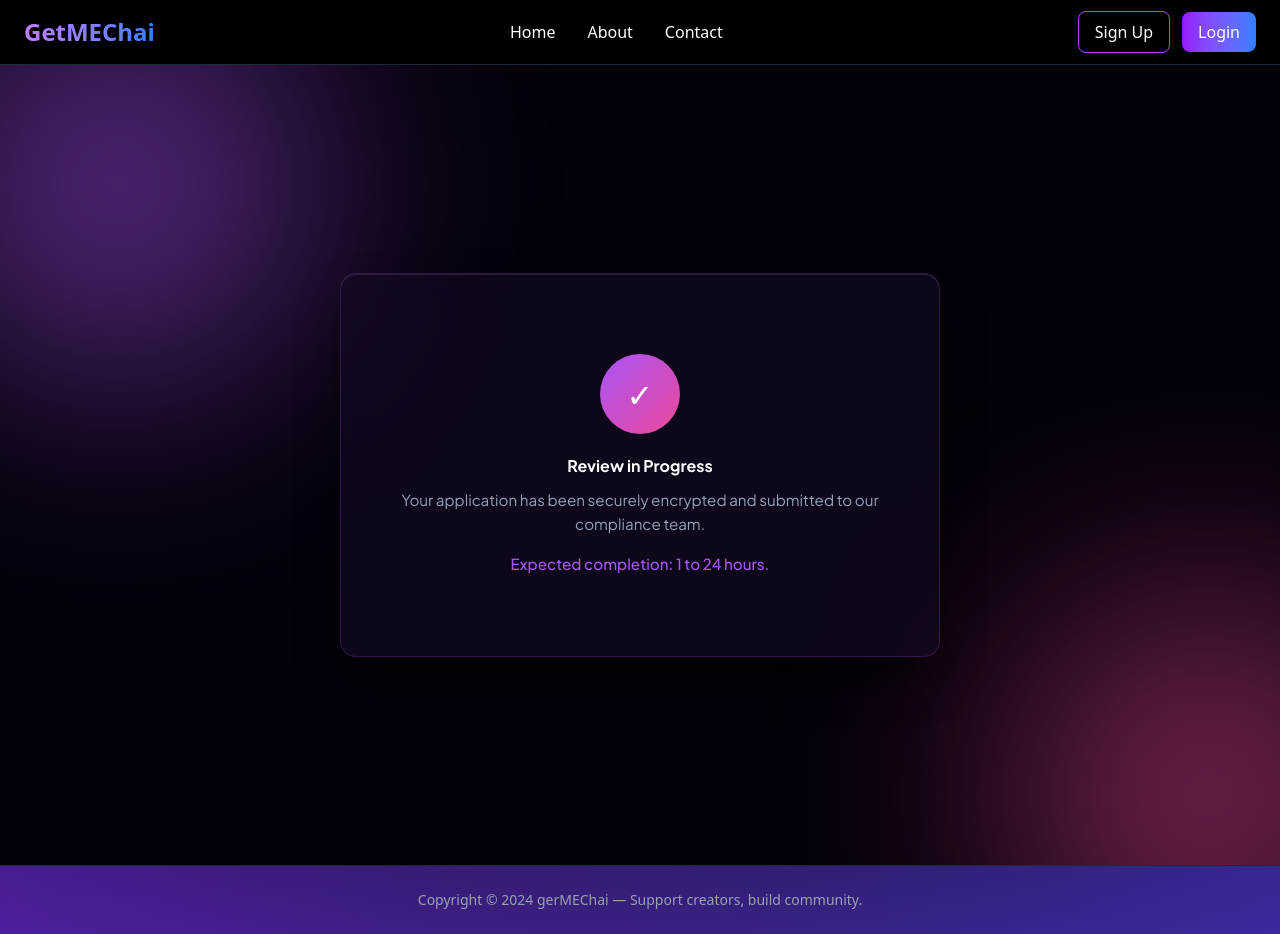
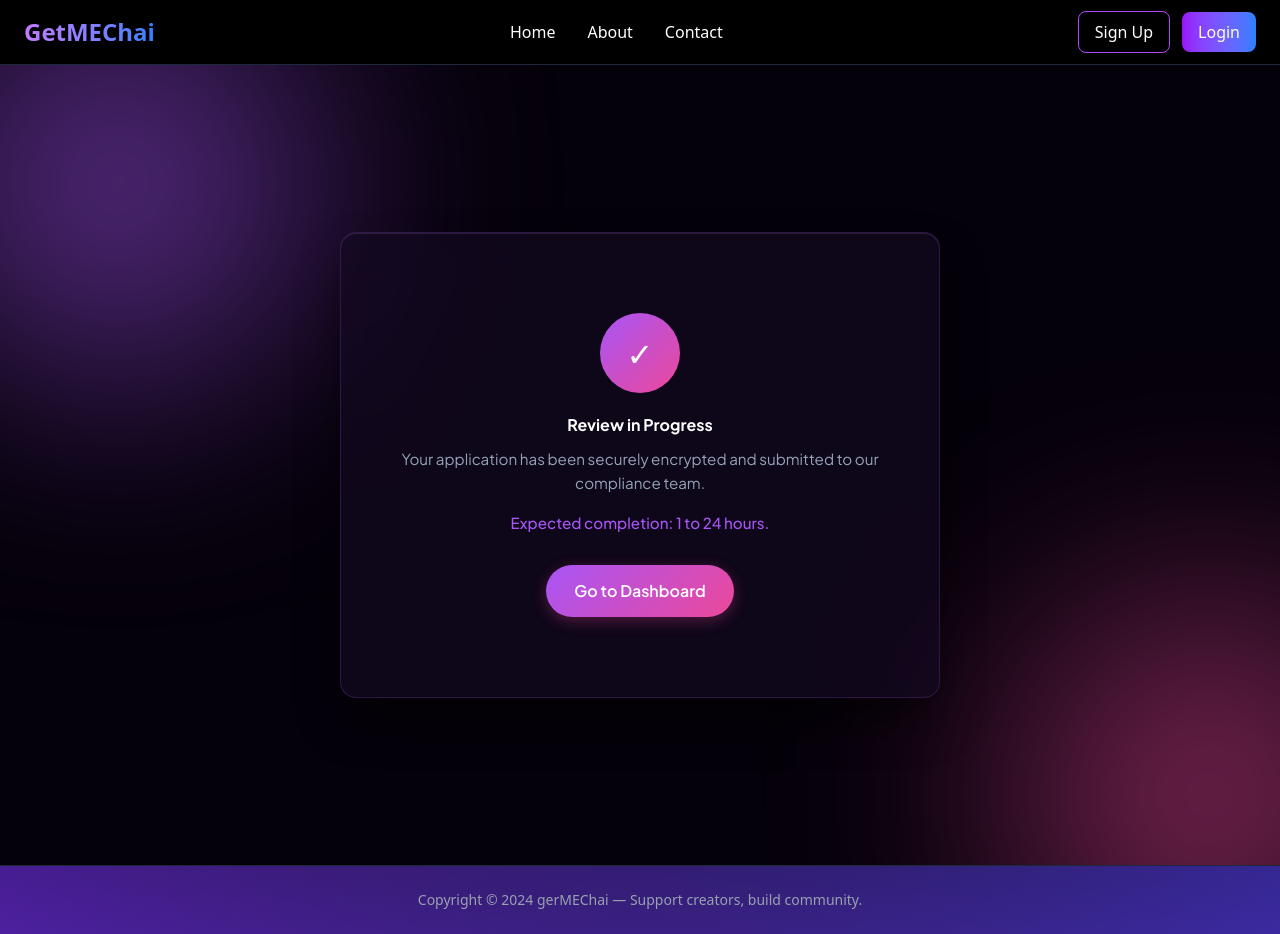
Before and after one commit to Xentra5/GetMeAChai---Patreon-Clone, a Next.js app: page /creator-onboarding/step4 in a window 1280 px wide. Built offline with nearby package versions, Linux system fonts and the light colour scheme; no server answers.

Commit message:
feat: add Go to Dashboard button in onboarding step 4 redirecting to /student/welcome

```diff
--- a/app/creator-onboarding/step4/page.js
+++ b/app/creator-onboarding/step4/page.js
@@ -1,6 +1,7 @@
 "use client";
 
 import React from 'react';
+import Link from 'next/link';
 
 export default function Step4() {
     return (
@@ -12,6 +13,11 @@ export default function Step4() {
                 <p style={{ marginTop: '15px', color: 'var(--accent-primary)', fontWeight: 500 }}>
                     Expected completion: 1 to 24 hours.
                 </p>
+                <div style={{ marginTop: '30px' }}>
+                    <Link href="/student/welcome" className="btn btn-next">
+                        Go to Dashboard
+                    </Link>
+                </div>
             </div>
         </div>
     );
```
